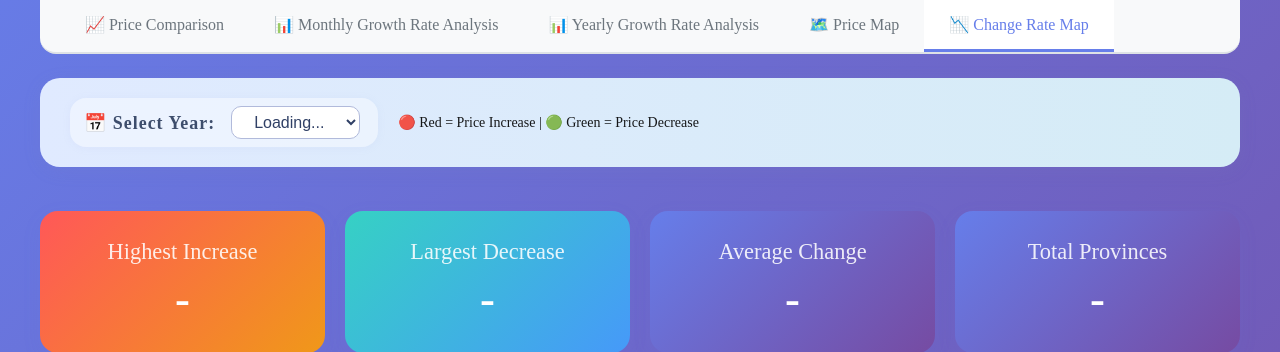
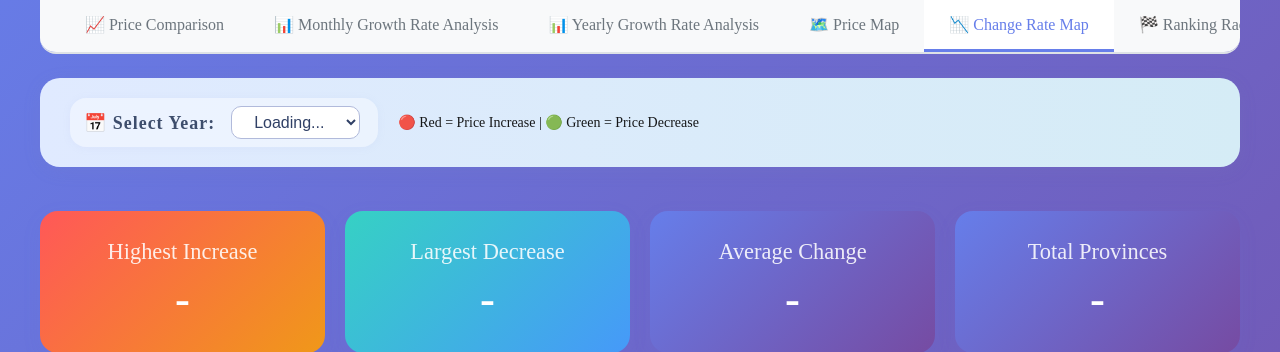
Before and after one commit to ChristianOrsted/VisualizationLearning, a Flask app: page /map/change_rate_map in a window 1280 px wide. Shown: the part 138-490 px from the top of the page. Run offline with Flask 3, Linux system fonts and the light colour scheme.

Commit message:
VisualizationPlatform_v3.2-snapshot

```diff
--- a/templates/base.html
+++ b/templates/base.html
@@ -129,6 +129,9 @@
             <a href="/map/change_rate_map" class="nav-tab {% if current_page == 'change_rate_map' %}active{% endif %}">
                 📉 Change Rate Map
             </a>
+            <a href="/map/ranking_race" class="nav-tab {% if current_page == 'ranking_race' %}active{% endif %}">
+                🏁 Ranking Race
+            </a>
         </div>
 
         {% block content %}{% endblock %}
```
